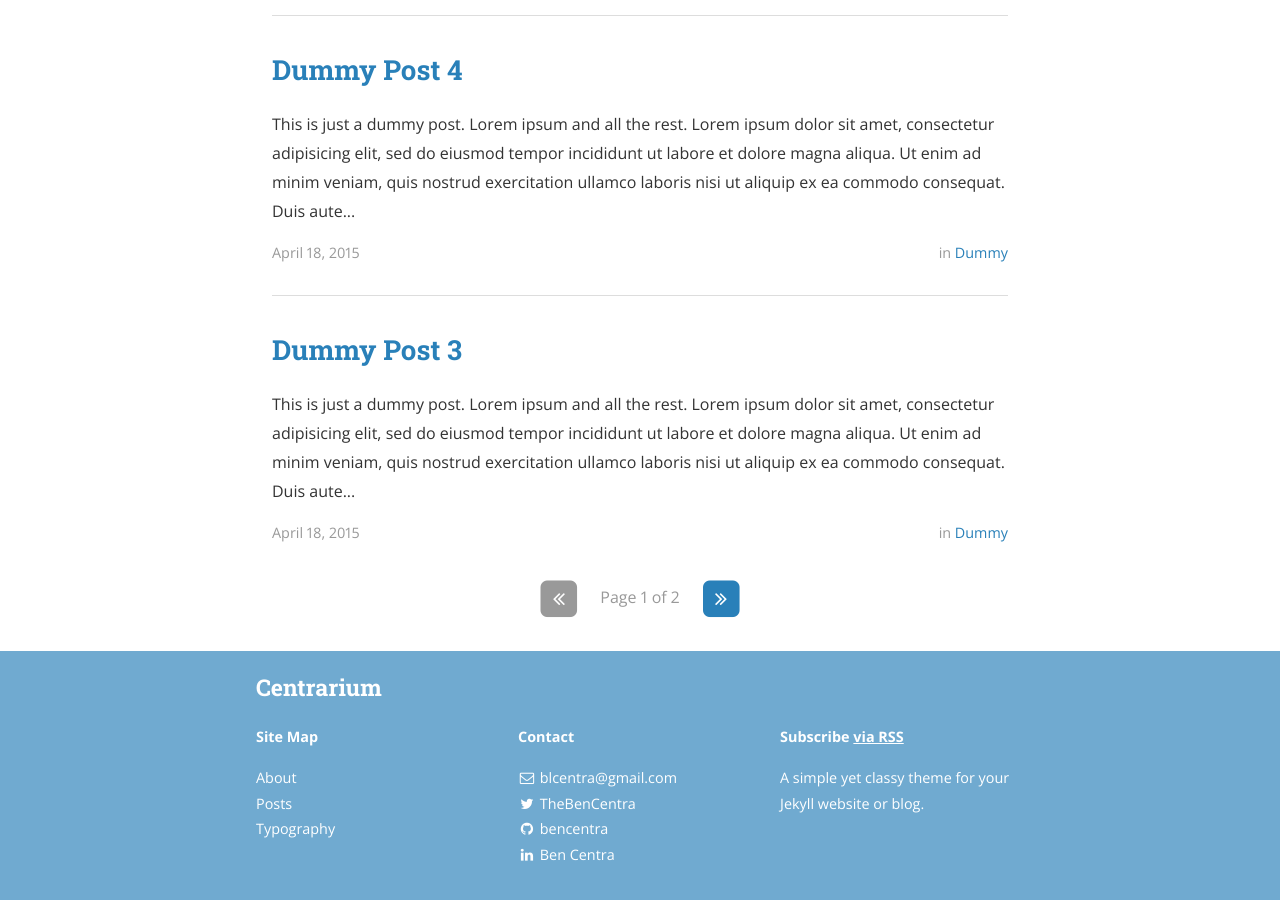
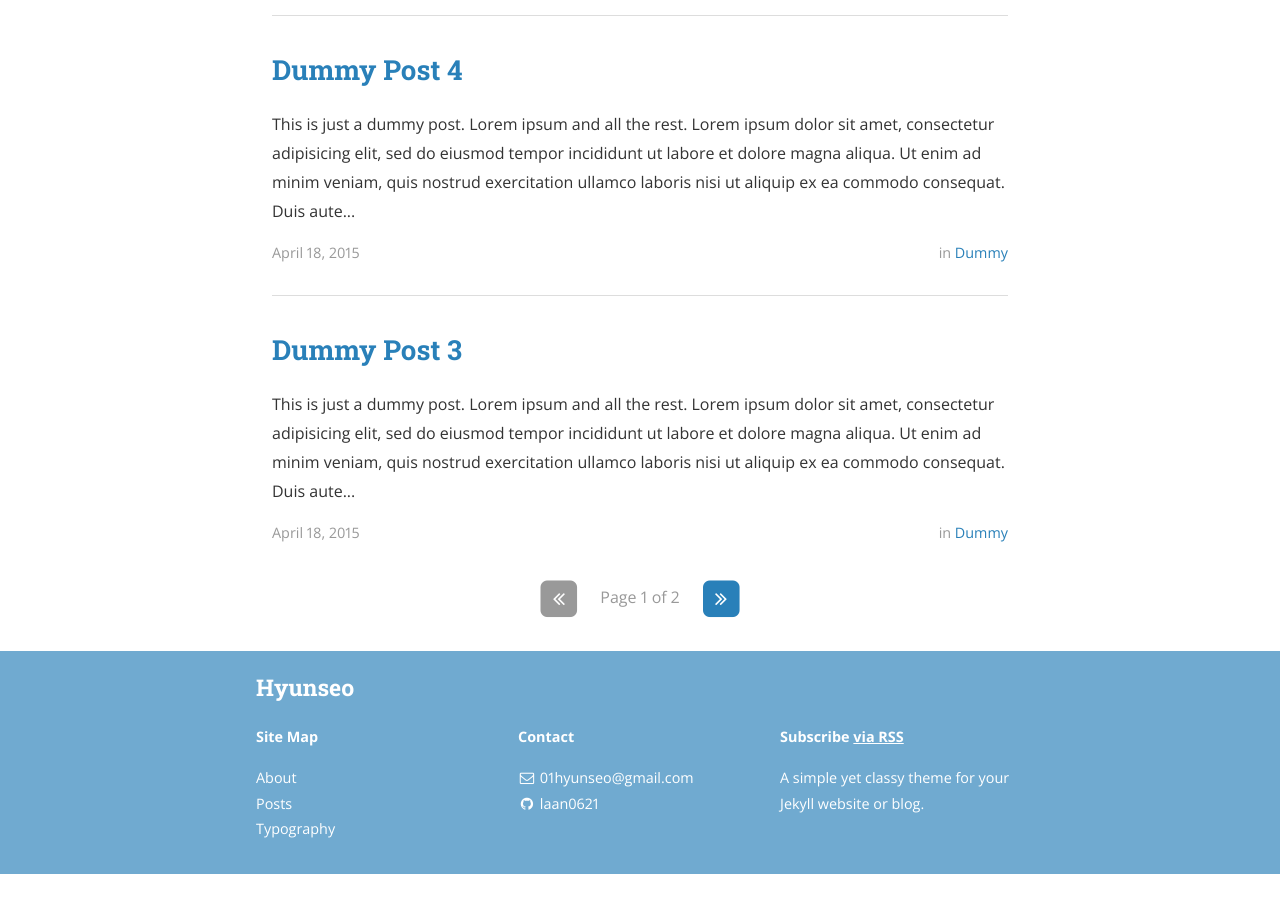
Before and after one commit to laan0621/laan0621.github.com, a Jekyll site: the page built from index.html, in a window 1280 px wide and 900 px high, scrolled down 1301 px. Built offline with Jekyll 4.4.1, drawn with Linux system fonts in a browser that asks for light colours; nearby versions of some CDN libraries; the list of posts is cut into pages by our own code; after the commit the page ends 2175 px from its top, so only the background shows below that.

Commit message:
change name

```diff
--- a/_config.yml
+++ b/_config.yml
@@ -9,17 +9,17 @@ exclude:
   - "/vendor/"
 
 # Site settings
-title: Centrarium
+title: Hyunseo
 subtitle: "A simple yet classy theme for your Jekyll website or blog"
-email: blcentra@gmail.com
-name: Ben Centra
+email: 01hyunseo@gmail.com
+name: Hyunseo
 description: >
   A simple yet classy theme for your Jekyll website or blog.
 # Base URL of site (i.e. /blog). It should always start with a slash,
 # and never end with a slash. Set it to a blank value if hosting at the
 # root of your server.
 baseurl: "/" # the subpath of your site, e.g. /blog/
-url: "http://laan0621.github.io" # the base hostname & protocol for your site
+url: "http://laan0621.github.io" # the base shostname & protocol for your site
 cover: "/assets/header_image.jpg"
 logo: "/assets/logo.png"
 
@@ -72,29 +72,29 @@ descriptions:
 social:
   - name: Twitter
     icon: twitter
-    username: TheBenCentra
-    url: https://twitter.com/TheBenCentra
+    username:
+    url:
     desc: Follow me on Twitter
     share: true
 
   - name: Facebook
     icon: facebook
-    username: thebencentra
+    username:
     url:
     desc: Friend me on Facebook
     share: true
 
   - name: GitHub
     icon: github
-    username: bencentra
-    url: https://github.com/bencentra
+    username: laan0621
+    url: https://github.com/laan0621
     desc: Fork me on GitHub
     share: false
 
   - name: LinkedIn
     icon: linkedin
-    username: Ben Centra
-    url: https://www.linkedin.com/pub/ben-centra/47/769/60a
+    username:
+    url:
     desc: Connect with me on LinkedIn
     share: true
 
```
